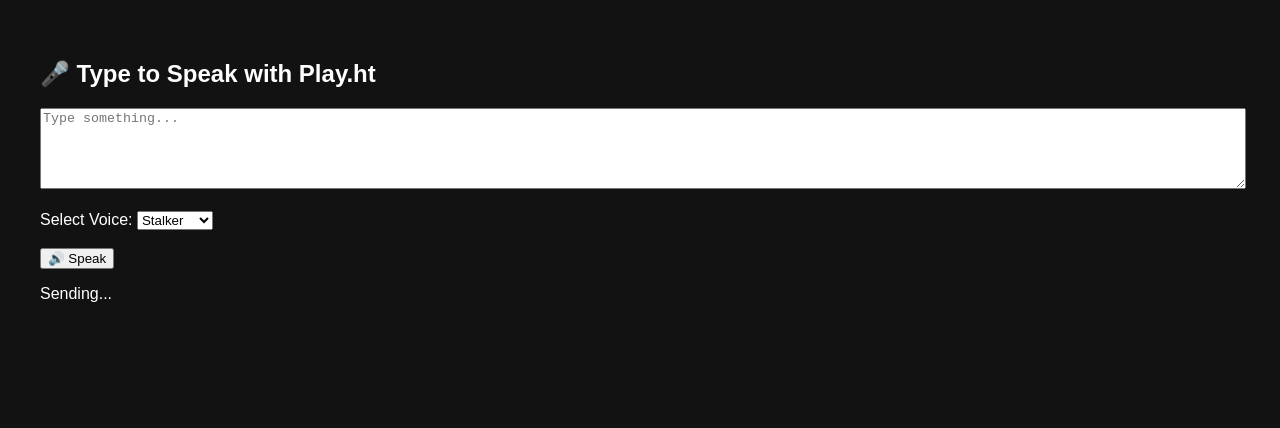
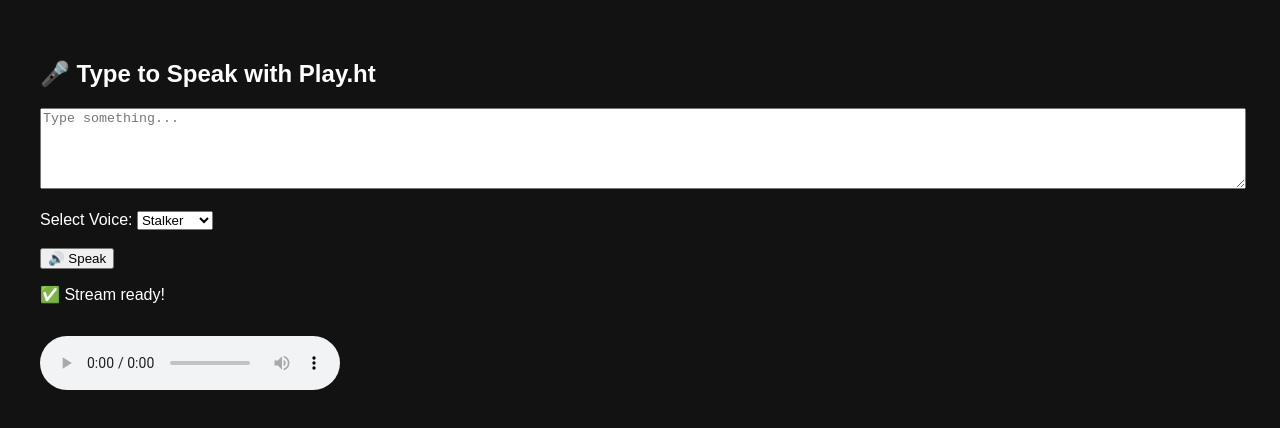
Before and after one commit to xak1234/Vok, a website: page public/index.html in a window 1280 px wide. Both pictures are taken after a click on the button "🔊 Speak". Drawn offline with Linux system fonts and the light colour scheme; no server answers.

Commit message:
Update index.html

```diff
--- a/public/index.html
+++ b/public/index.html
@@ -42,15 +42,12 @@
         body: JSON.stringify({ text, voice })
       });
 
-      const data = await res.json();
-      if (data && data.audioUrl) {
-        status.innerText = "✅ Success!";
-        player.src = data.audioUrl;
-        player.style.display = "block";
-        player.play();
-      } else {
-        status.innerText = "❌ Failed to generate audio.";
-      }
+      const blob = await res.blob();
+      const audioUrl = URL.createObjectURL(blob);
+      status.innerText = "✅ Stream ready!";
+      player.src = audioUrl;
+      player.style.display = "block";
+      player.play();
     }
   </script>
 </body>
```
